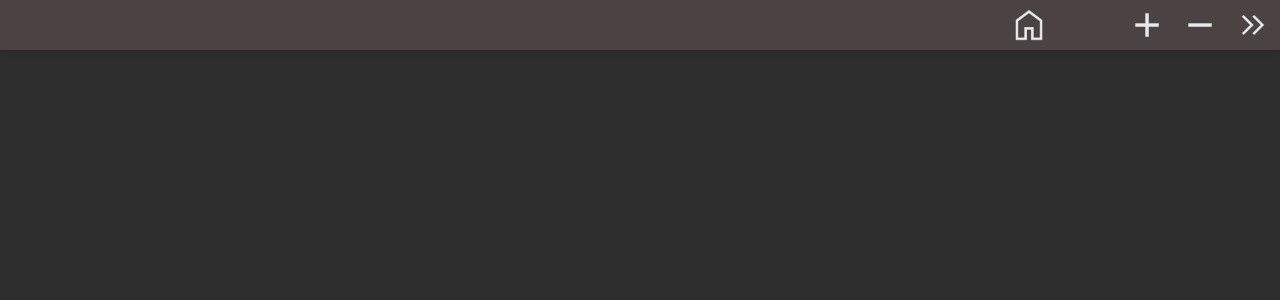
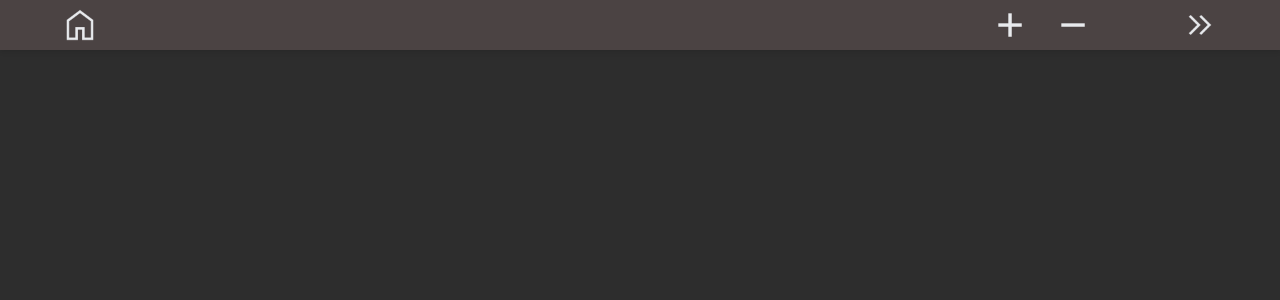
Before and after one commit to Playmojs/fantasy-mapbuilder_2, a SvelteKit app: page /alex_test in a window 1280 px wide. Shown: the top 300 px of the page. Built offline with nearby package versions, Linux system fonts and the light colour scheme.

Commit message:
Add toolbar flex setup

```diff
--- a/src/components/Toolbar.svelte
+++ b/src/components/Toolbar.svelte
@@ -109,6 +109,7 @@
 </script>
 
 <div id="toolbar">
+	<div class="button_group">
 		<button
 			onclick={() => {
 				goto('/projects');
@@ -116,7 +117,13 @@
 			style="background-image: url('/assets/home_icon.png');"
 		>
 		</button>
+	</div>
+	<div class="button_group"></div>
+	<div class="button_group"></div>
+	<div class="button_group"></div>
 
+
+	<div class="button_group">
 		<button
 			onclick={() => dtb.delete_marker(store.selected_marker)}
 			class:hidden={!store.edit_mode || store.selected_marker === null}
@@ -138,13 +145,18 @@
 			style="background-image: url('/assets/add_marker.png');"
 			title="Add new marker to map"
 		></button>
+	</div>
 
+	<div class="button_group">
 		<button
 			id="edit_content_button"
 			class:edit_mode={store.edit_mode}
 			onclick={toggleEditable}
 			class:hidden={!edit_visible}
 		></button>
+	</div>
+
+	<div class="button_group">
 		<button
 			id="increment_text_size_button"
 			onclick={() => {
@@ -164,6 +176,9 @@
 			title="Decrease text size"
 			class:hidden={store.informatic_minimized}
 		></button>
+	</div>
+
+	<div class="button_group">
 		<button
 			id="minimize_button"
 			onclick={toggleMinimize}
@@ -172,27 +187,38 @@
 				: 'double_arrow_right'}.png');"
 		></button>
 	</div>
+</div>
 
 <style>
 	#toolbar {
 		position: fixed;
 		top: 0;
 		left: 0;
+		right: 0;
 		width: 100%;
 		height: 50px; /* TODO: Define once */
 		background-color: #4b4343;
 		color: white;
 		display: flex;
-		justify-content: flex-end; /* Ensures buttons are at the right end */
+		justify-content:space-around;
 		align-items: center;
 		box-shadow: 0 2px 5px rgba(0, 0, 0, 0.1);
 		z-index: 11;
 	}
+
+	.button_group{
+		display: flex;
+		justify-content: center;
+		gap: 10px;
+		align-items: center;
+		height: 100%;
+		width: 5%;
+	}
+
 	#toolbar button {
 		aspect-ratio: 4/3; /* Adjust the size as needed */
 		height: 80%; /* Adjust the size as needed */
 		border: none;
-		padding: 10px;
 		cursor: pointer;
 		background-size: contain;
 		background-position: center center;
```
Lines whose indentation alone changed are shown as unchanged.
